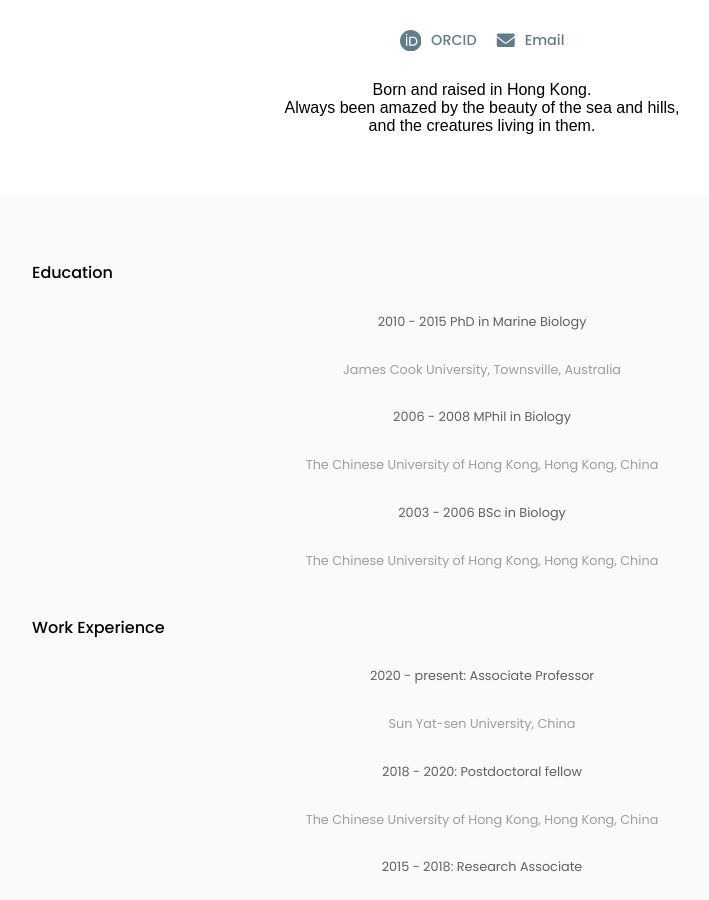
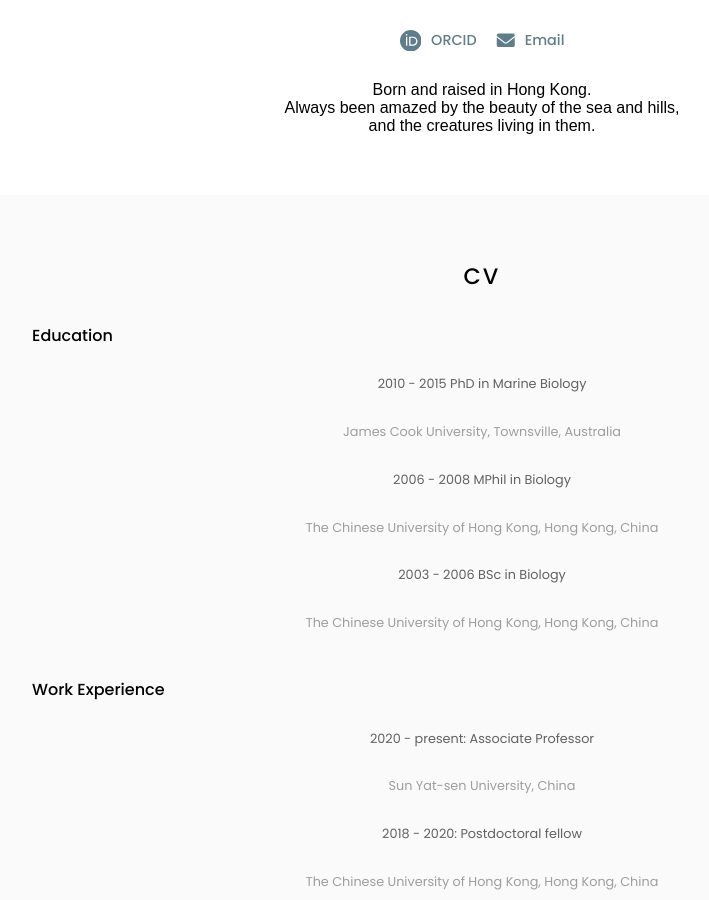
Before and after one commit to abel-sysu/en, a Jekyll site: the page built from _members/kayan-ma.md, in a window 1280 px wide and 900 px high, scrolled down 655 px. Shown: the whole window, without its empty margins (158-867 px from the left). Built offline with Jekyll 4.4.1, drawn with Linux system fonts in a browser that asks for light colours.

```diff
--- a/_members/kayan-ma.md
+++ b/_members/kayan-ma.md
@@ -19,6 +19,8 @@ and the creatures living in them. <br>
 </centre>
 
 {% include section.html %}
+
+# CV
 
 <centre>
 <h4>Education</h4>
@@ -64,7 +66,7 @@ and the creatures living in them. <br>
 
 
 <h4>Skills</h4>
-<h5>SCUBA (Advance Open Water)</h5>
-<h5>Programming: R, python, shell script</h5>
+<h6>SCUBA (Advance Open Water)</h6>
+<h6>Programming: R, python, shell script</h6>
 
 </centre>
```
